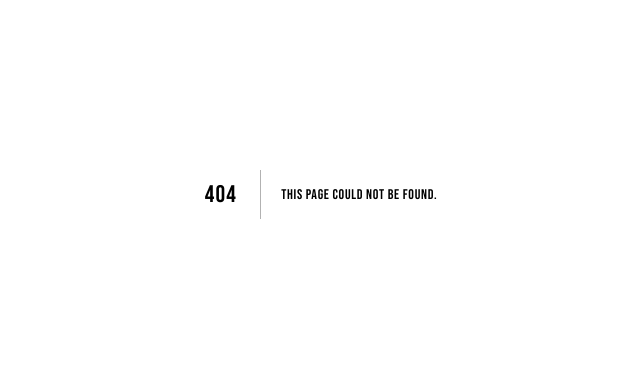
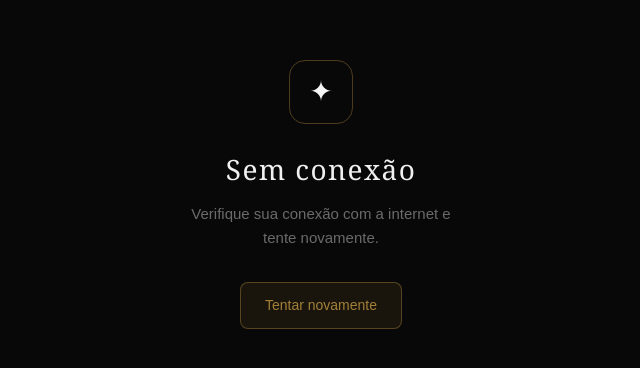
Before and after one commit to MarcosRanauro/outfit-saas, a Next.js app: page /offline in a window 1280 px wide. Before the commit this address had no page. Shown: the part 206-574 px from the top of the page, without its empty margins (319-959 px from the left). Built offline with nearby package versions, Linux system fonts and the light colour scheme.

Commit message:
feat: PWA completo com service worker, página offline e manifest atualizado

```diff
--- /dev/null
+++ b/public/sw.js
@@ -0,0 +1,56 @@
+const CACHE_NAME = 'mia-outfit-ai-v1'
+const OFFLINE_URL = '/offline'
+
+const STATIC_ASSETS = [
+  '/',
+  '/offline',
+  '/manifest.json',
+  '/favicon/favicon-192x192.png',
+  '/favicon/favicon-512x512.png',
+]
+
+self.addEventListener('install', (event) => {
+  event.waitUntil(
+    caches.open(CACHE_NAME).then((cache) => {
+      return cache.addAll(STATIC_ASSETS)
+    })
+  )
+  self.skipWaiting()
+})
+
+self.addEventListener('activate', (event) => {
+  event.waitUntil(
+    caches.keys().then((cacheNames) => {
+      return Promise.all(
+        cacheNames
+          .filter((name) => name !== CACHE_NAME)
+          .map((name) => caches.delete(name))
+      )
+    })
+  )
+  self.clients.claim()
+})
+
+self.addEventListener('fetch', (event) => {
+  if (event.request.method !== 'GET') return
+  if (event.request.url.includes('/api/')) return
+
+  event.respondWith(
+    fetch(event.request)
+      .then((response) => {
+        if (response.ok) {
+          const responseClone = response.clone()
+          caches.open(CACHE_NAME).then((cache) => {
+            cache.put(event.request, responseClone)
+          })
+        }
+        return response
+      })
+      .catch(() => {
+        return caches.match(event.request).then((cached) => {
+          if (cached) return cached
+          return caches.match(OFFLINE_URL)
+        })
+      })
+  )
+})
--- a/src/app/layout.tsx
+++ b/src/app/layout.tsx
@@ -2,6 +2,7 @@ import type { Metadata, Viewport } from 'next'
 import { Inter, Bebas_Neue } from 'next/font/google'
 import './globals.css'
 import { GoogleAnalytics } from '@next/third-parties/google'
+import Script from 'next/script'
 
 const inter = Inter({
   subsets: ['latin'],
@@ -83,6 +84,22 @@ export default function RootLayout({
       <body className={`${inter.variable} ${bebas.variable}`}>
         {children}
         <GoogleAnalytics gaId="G-BE79RBHKKT" />
+        <Script
+          id="register-sw"
+          strategy="afterInteractive"
+          dangerouslySetInnerHTML={{
+            __html: `
+              if ('serviceWorker' in navigator) {
+                window.addEventListener('load', function() {
+                  navigator.serviceWorker.register('/sw.js')
+                    .catch(function(err) {
+                      console.error('SW erro:', err);
+                    });
+                });
+              }
+            `,
+          }}
+        />
       </body>
     </html>
   )
--- /dev/null
+++ b/src/app/offline/page.tsx
@@ -0,0 +1,59 @@
+'use client'
+
+export default function OfflinePage() {
+  return (
+    <div style={{
+      minHeight: '100vh',
+      background: '#080808',
+      display: 'flex',
+      flexDirection: 'column' as const,
+      alignItems: 'center',
+      justifyContent: 'center',
+      padding: '40px 20px',
+      textAlign: 'center' as const,
+      fontFamily: 'sans-serif',
+    }}>
+      <div style={{
+        width: '64px', height: '64px',
+        border: '1px solid rgba(180,140,60,0.4)',
+        borderRadius: '16px',
+        display: 'flex',
+        alignItems: 'center',
+        justifyContent: 'center',
+        fontSize: '28px',
+        marginBottom: '24px',
+      }}>✦</div>
+      <h1 style={{
+        fontFamily: 'Georgia, serif',
+        fontSize: '28px',
+        fontWeight: 400,
+        color: '#f0f0f0',
+        marginBottom: '12px',
+      }}>Sem conexão</h1>
+      <p style={{
+        fontSize: '15px',
+        color: 'rgba(255,255,255,0.4)',
+        maxWidth: '280px',
+        lineHeight: 1.6,
+        marginBottom: '32px',
+      }}>
+        Verifique sua conexão com a internet e tente novamente.
+      </p>
+      <button
+        onClick={() => window.location.reload()}
+        style={{
+          background: 'rgba(180,140,60,0.1)',
+          border: '1px solid rgba(180,140,60,0.4)',
+          borderRadius: '8px',
+          padding: '12px 24px',
+          fontSize: '14px',
+          color: 'rgba(180,140,60,0.9)',
+          cursor: 'pointer',
+          fontFamily: 'sans-serif',
+        }}
+      >
+        Tentar novamente
+      </button>
+    </div>
+  )
+}
--- a/src/middleware.ts
+++ b/src/middleware.ts
@@ -42,6 +42,7 @@ export async function middleware(request: NextRequest) {
     request.nextUrl.pathname.startsWith('/termos') ||
     request.nextUrl.pathname.startsWith('/privacidade') ||
     request.nextUrl.pathname.startsWith('/faq') ||
+    request.nextUrl.pathname.startsWith('/offline') ||
     request.nextUrl.pathname.startsWith('/api/stripe/webhook')
 
   const isPublicRoute =
```
Also changed, not shown: public/manifest.json.
